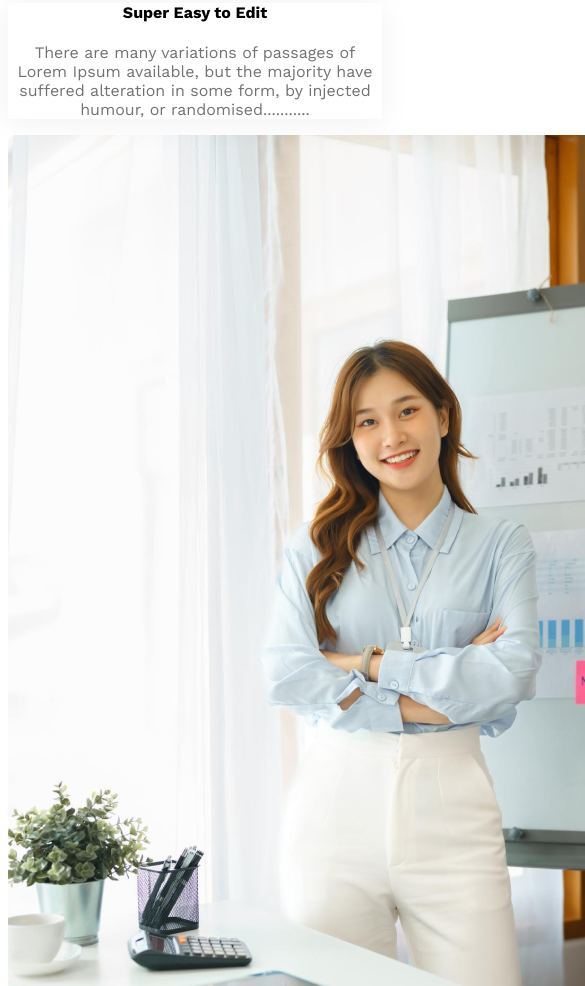
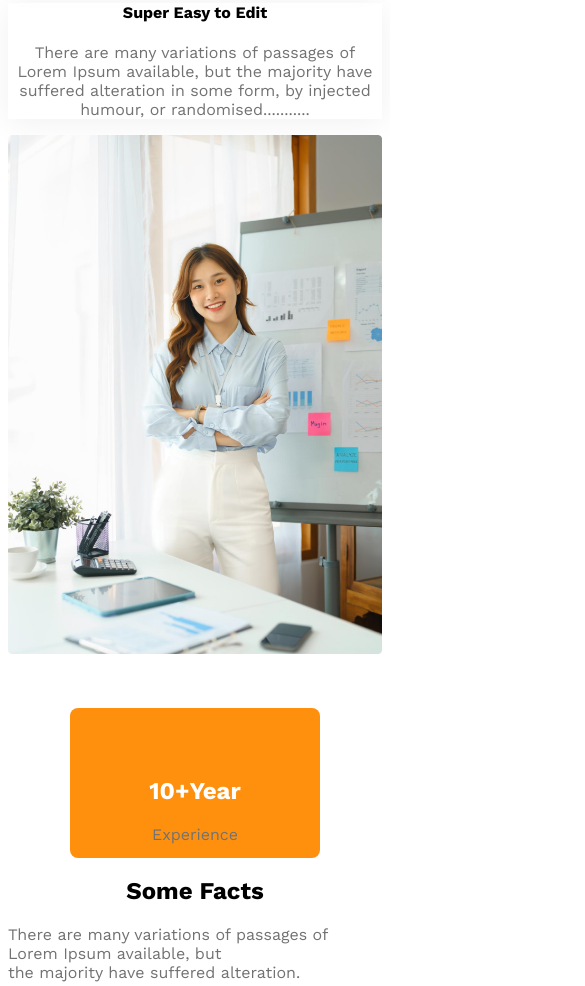
Before and after one commit to mdmonir-hossain/g-three-project, a plain HTML site: page index.html in a window 390 px wide. Shown: the part 3534-4520 px from the top of the page, 585 px wide, since content can reach past the window. Drawn offline with nearby package versions, Linux system fonts and the light colour scheme.

Commit message:
complete

```diff
--- a/css/style.css
+++ b/css/style.css
@@ -156,11 +156,7 @@ padding: 15px;
 .fearture-text{
   width: 50%;
 }
-.fearture-img{
-  width: 50%;
-  margin-left: 100px;
-  z-index: -1;
-}
+
 
 .card-all{
   box-shadow: 0px 4px 30px 0px rgba(0, 0, 0, 0.06);
@@ -194,9 +190,12 @@ right: 200px;
     padding: 0px;
 
 }
-.fearture-img, .fearture-text{
+ .fearture-text{
   width: 100%;
   margin: 0px;
+}
+.feature-img img{
+  width: 100%;
 }
 .tenyears{
   position: static;
@@ -236,7 +235,7 @@ right: 200px;
     padding: 0px;
     text-align: center;
   }
-  .fearture-img img, .fearture-text{
+   .fearture-text{
     width: 100%;
   }
 
--- a/index.html
+++ b/index.html
@@ -85,7 +85,7 @@
                     </p>
                 </div>
             </div>
-            <div class="fearture-img">
+            <div class="feature-img">
 
                 <img src="./images/architect.png" alt="">
                 <div class="tenyears">
```
